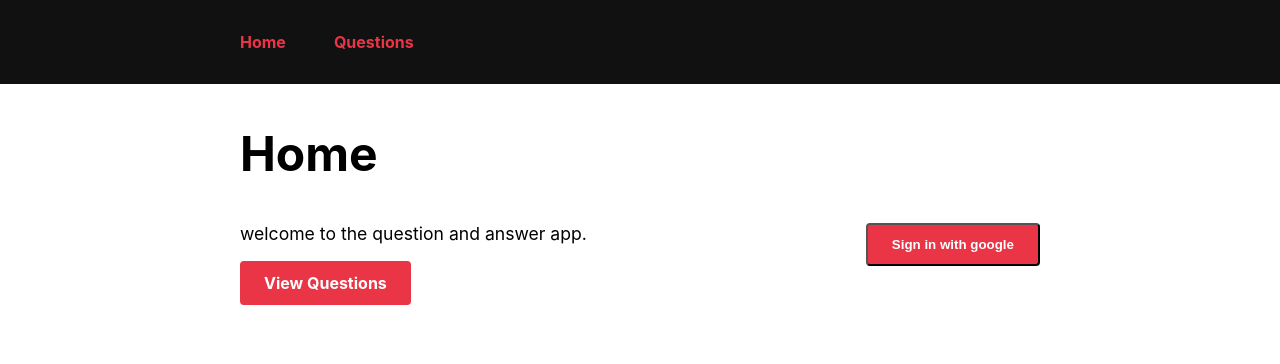
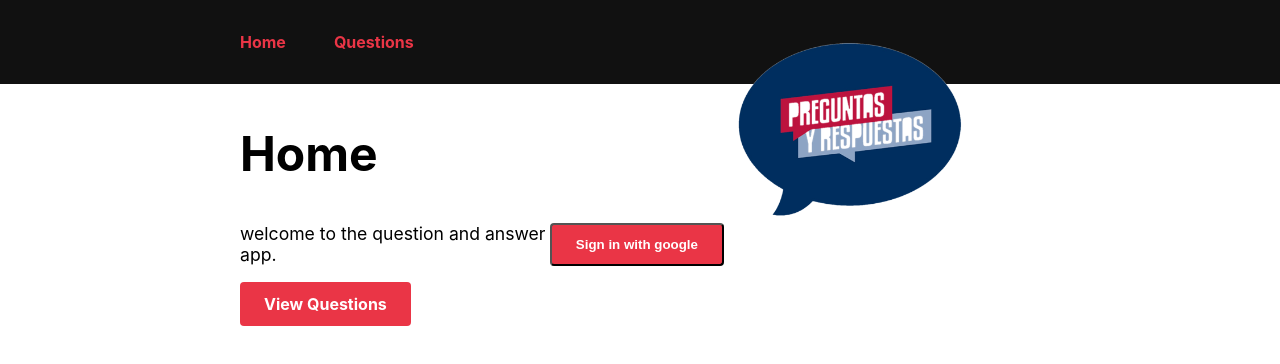
Before and after one commit to hollrojm/spring-webflux-react-firebase, a React (Create React App) app in the folder web/: page / in a window 1280 px wide. Shown: the top 364 px of the page. Built offline with nearby package versions, Linux system fonts and the light colour scheme; no server answers.

Commit message:
Feature/ add logo and favicon}

```diff
--- a/web/src/components/Navbar.js
+++ b/web/src/components/Navbar.js
@@ -1,16 +1,22 @@
-import React from 'react'
+import React, { Fragment } from 'react'
 import { Link } from 'react-router-dom'
 
 export const PublicNavbar = () => (
+  <Fragment>
     <nav>
       <section>
         <Link to="/">Home</Link>
         <Link to="/questions">Questions</Link>
       </section>
     </nav>
+    <div class="logo-img">
+      <img src="/logo.png" alt="logo" />
+    </div>
+  </Fragment>
 )
 
 export const PrivateNavbar = () => (
+  <Fragment>
   <nav>
     <section>
       <Link to="/">Home</Link>
@@ -19,4 +25,8 @@ export const PrivateNavbar = () => (
       <Link to="/list">List</Link>
     </section>
   </nav>
+  <div class="logo-img">
+        <img src="/logo.png" alt="logo" />
+      </div>
+  </Fragment>
 )
--- a/web/src/index.css
+++ b/web/src/index.css
@@ -66,7 +66,13 @@ body {
     background-color: #f8f8f8;
     resize: none;
   }
+  .logo-img img{
+    float: right;
+    margin-right: 300px;
+    margin-top: -80px;
+    width: 20%;
 
+  }
   .question h2 {
     font-size: 2.5rem;
   }
```
Also changed, not shown: web/public/logo.png (added), 1 other file (tests, documents, lock files or other folders). Lines whose indentation alone changed are shown as unchanged.
